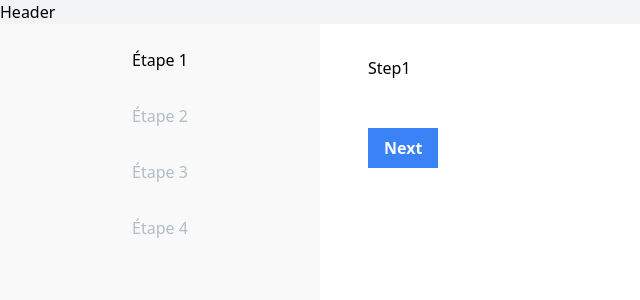
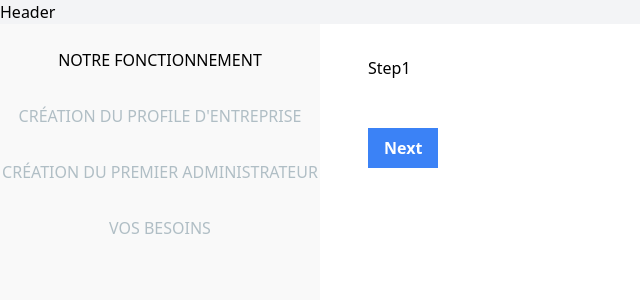
Before and after one commit to santatriniaina-git/connexion, a React (Create React App) app: page / in a window 1280 px wide. Shown: the top 300 px of the page, without its empty margins (0-640 px from the left). Built offline with nearby package versions, Linux system fonts and the light colour scheme.

Commit message:
amélioreation 3

```diff
--- a/src/components/SidebarMenu.js
+++ b/src/components/SidebarMenu.js
@@ -9,7 +9,7 @@ function SidebarMenu({ steps, currentStep, setCurrentStep }) {
             key={step.name}
             className={`w-full flex justify-center items-center mb-4 py-2 rounded-lg font-medium cursor-pointer transition duration-200
               ${index + 1 === currentStep || index + 1 < currentStep ? "text-black" : "text-[#B0BEC5]"}
-              ${step.name === "" && "hidden"}
+              ${step.name === "" && "hidden"} uppercase
             `}
             onClick={() => setCurrentStep(index + 1)}
           >
--- a/src/components/tabs/index.js
+++ b/src/components/tabs/index.js
@@ -14,10 +14,10 @@ function Form() {
     };
 
     const steps = [
-        { name: "Étape 1", component: Step1 },
-        { name: "Étape 2", component: Step2 },
-        { name: "Étape 3", component: Step3 },
-        { name: "Étape 4", component: Step4 },
+        { name: "Notre fonctionnement", component: Step1 },
+        { name: "Création du profile d'entreprise", component: Step2 },
+        { name: "Création du premier administrateur", component: Step3 },
+        { name: "Vos besoins", component: Step4 },
         { name: "", component: Step5 },
     ];
 
```
